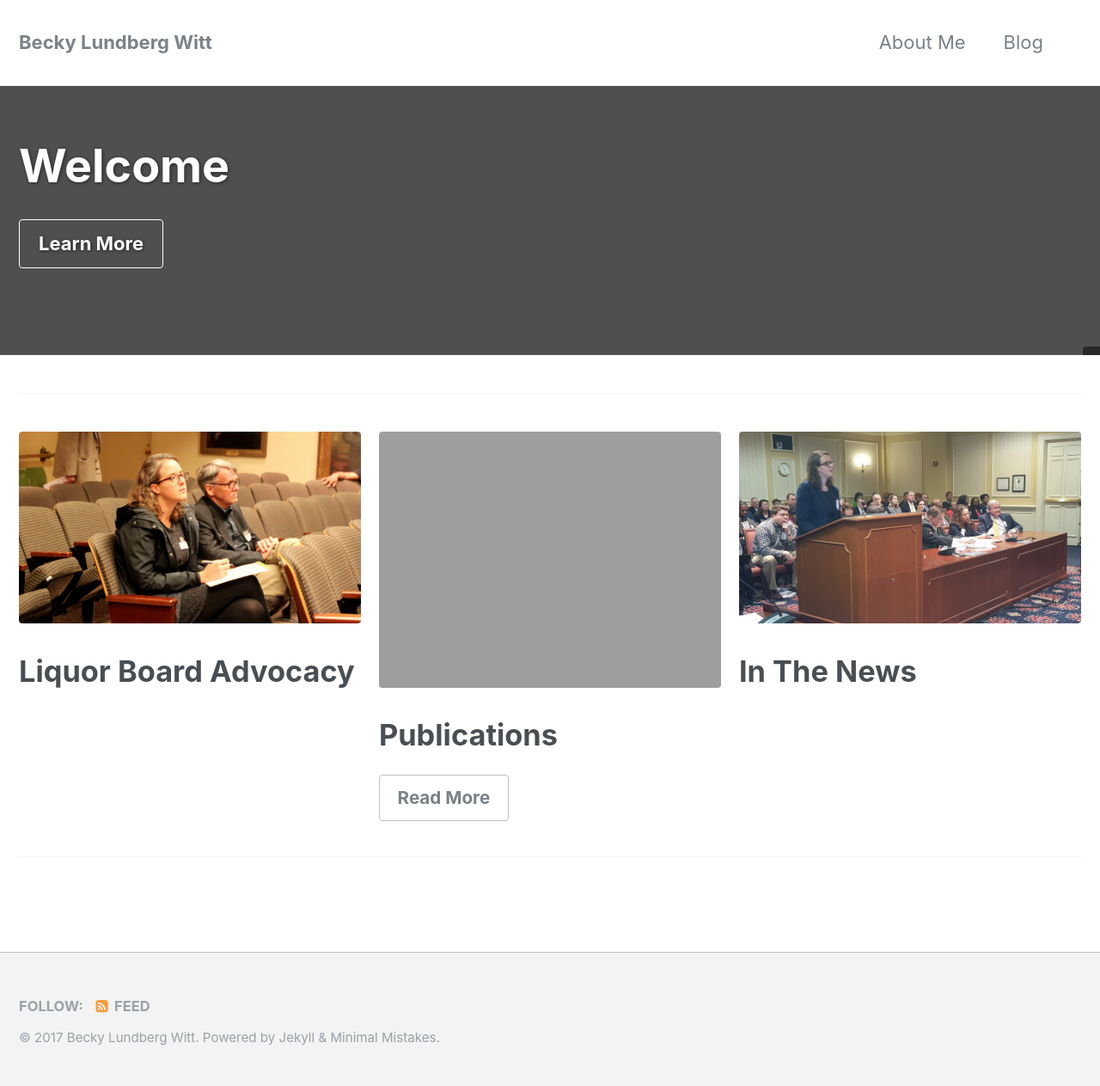
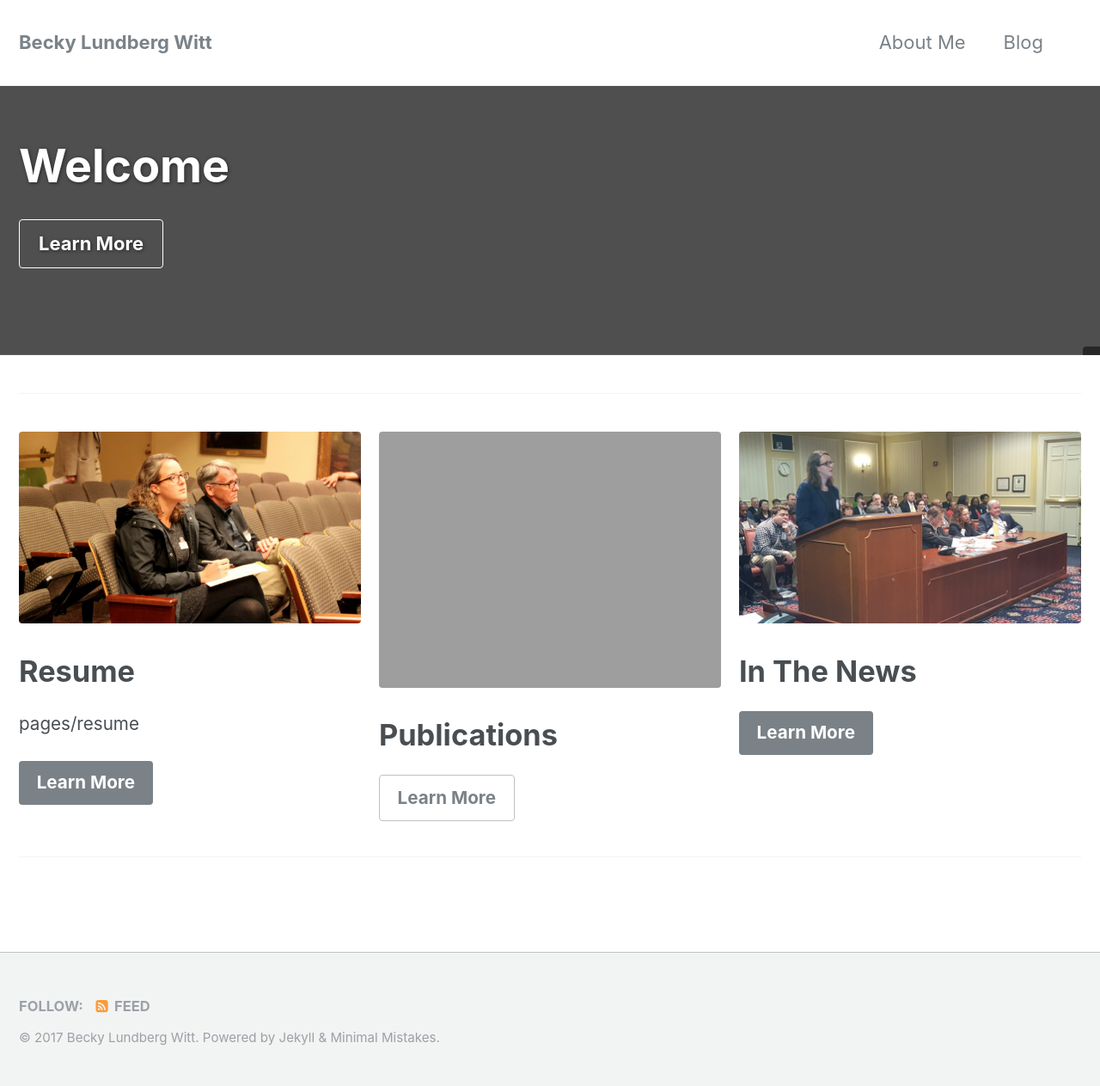
Before and after one commit to beckywitt/beckywitt.github.io, a Jekyll site: the page built from pages/landing.md, in a window 1280 px wide. Shown: the whole page at 86% size. Built offline with Jekyll 4.4.1, drawn with Linux system fonts in a browser that asks for light colours; the list of posts is cut into pages by our own code.

Commit message:
updating pages

```diff
--- a/pages/landing.md
+++ b/pages/landing.md
@@ -16,18 +16,20 @@ intro:
 feature_row:
   - image_path: assets/images/becky-witt-at-liquor-board-hearing-1280x720.jpg
     alt: "Becky Witt at the Liquor Board"
-    title: "Liquor Board Advocacy"
-    excerpt: ""
+    title: "Resume"
+    excerpt: "pages/resume"
+    url: ""
   - image_path: assets/images/open-book-library-education-read-159621.jpeg
-    alt: "placeholder image 2"
+    alt: "Publications"
     title: "Publications"
     excerpt: ""
-    url: "#test-link"
-    btn_label: "Read More"
+    url: "pages/publications"
+    btn_label: ""
     btn_class: "btn--inverse"
   - image_path: assets/images/testify-hogan-apptees.jpg
     title: "In The News"
     excerpt: ""
+    url: "pages/in-the-news"
 feature_row2:
   - image_path: /assets/images/unsplash-gallery-image-2-th.jpg
     alt: "placeholder image 2"
```
Also changed, not shown: 3 other files.
